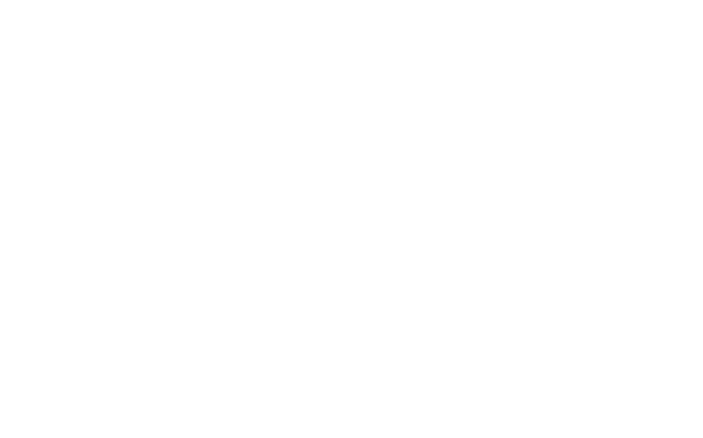
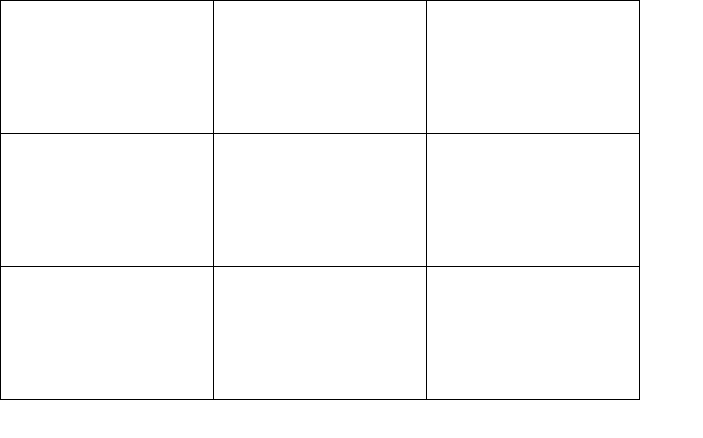
Before and after one commit to StsteveO/tic-tac-toe, a website: page index.html in a window 1280 px wide. Shown: the whole page, without its empty margins (0-703 px from the left). Drawn offline with Linux system fonts and the light colour scheme.

Commit message:
setup html board

```diff
--- a/index.html
+++ b/index.html
@@ -9,6 +9,22 @@
     <script src="javascript.js" defer></script>
 </head>
 <body>
-
+    <table>
+        <tr>
+            <td></td>
+            <td></td>
+            <td></td>
+        </tr>
+        <tr>
+            <td></td>
+            <td></td>
+            <td></td>
+        </tr>
+        <tr>
+            <td></td>
+            <td></td>
+            <td></td>
+        </tr>
+    </table>
 </body>
 </html>
--- a/styles.css
+++ b/styles.css
@@ -19,3 +19,11 @@ html {
 
 /* fonts */
 /* font-family: 'Roboto', sans-serif; */
+table, th, td {
+  border: 1px solid black;
+  border-collapse: collapse;
+}
+table{
+    width:50%;
+    height:50%;
+}
```
